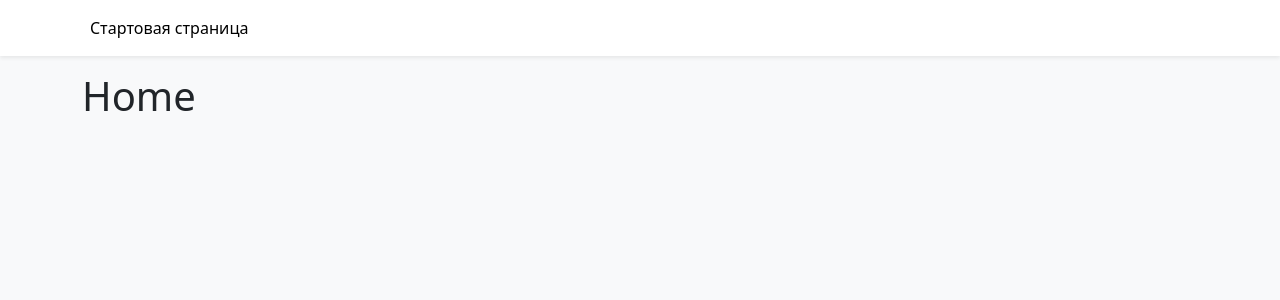
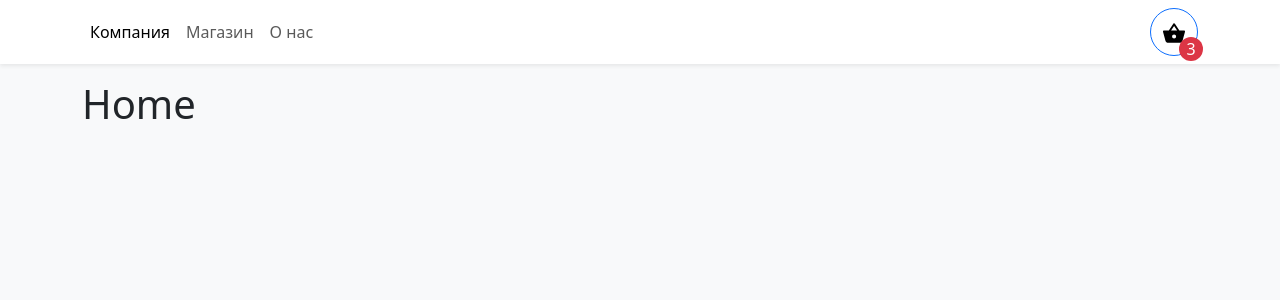
Before and after one commit to Sergey-Sverdlov/ShopTypescript, a React (Vite) app: page / in a window 1280 px wide. Shown: the top 300 px of the page. Built offline with nearby package versions, Linux system fonts and the light colour scheme.

Commit message:
add circle with counter

```diff
--- a/src/components/Navbar.tsx
+++ b/src/components/Navbar.tsx
@@ -1,7 +1,7 @@
 import React from 'react';
-import {Container, Navbar as NavbarBs, Nav} from "react-bootstrap";
+import {Container, Navbar as NavbarBs, Nav, Button, Image} from "react-bootstrap";
 import {NavLink} from "react-router-dom";
-
+import Shop from '../assets/Shop.svg'
 
 const Navbar = () => {
     return (
@@ -9,9 +9,36 @@ const Navbar = () => {
             <Container>
                 <Nav>
                     <Nav.Link to="/" as={NavLink}>
-                        Стартовая страница
+                        Компания
+                    </Nav.Link>
+                    <Nav.Link to="/store" as={NavLink}>
+                        Магазин
+                    </Nav.Link>
+                    <Nav.Link to="/about" as={NavLink}>
+                        О нас
                     </Nav.Link>
                 </Nav>
+                <Button
+                    style={{width: "3rem", height: "3rem", position: 'relative'}}
+                    variant="outline-primary"
+                    className="rounded-circle"
+                >
+                    <Image src={Shop} alt="Корзина покупок"/>
+                    <div
+                        className="rounded-circle bg-danger d-flex
+                        justify-content-center align-items-center"
+                        style={{
+                            color: 'white',
+                            width: "1.5rem",
+                            height: "1.5rem",
+                            position: 'absolute',
+                            bottom: 0,
+                            right: 0,
+                            transform: "translate(25%, 25%)"
+                        }}>
+                        3
+                    </div>
+                </Button>
             </Container>
         </NavbarBs>
     );
```
Also changed, not shown: src/assets/Shop.svg (added).
